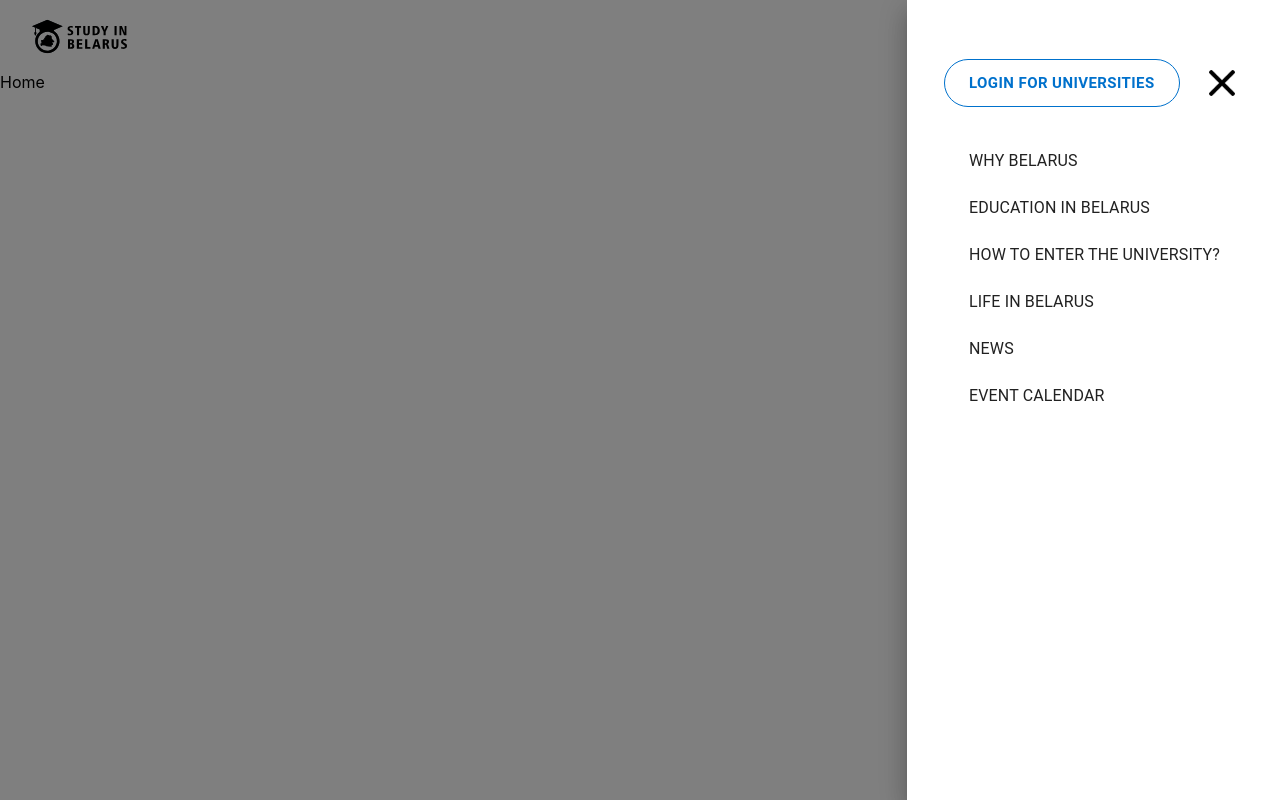
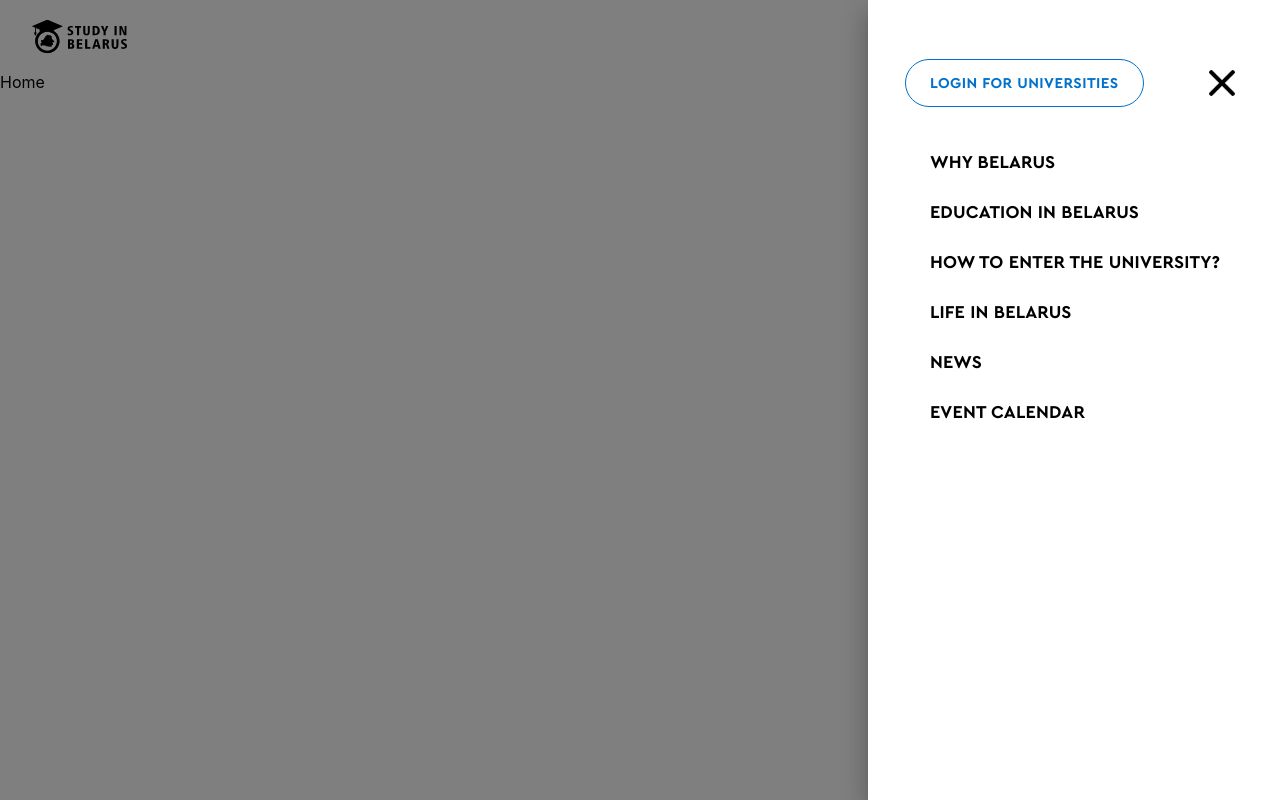
Before and after one commit to MaximFedarau/Study-In-Belarus-Frontend, a React (Create React App) app: page / in a window 1280 px wide. Both pictures are taken after a click on the button 1230 px from the left and 36 px from the top of the page. Built offline with nearby package versions, Linux system fonts and the light colour scheme.

Commit message:
Created Drawer content + set up styling for it

```diff
--- a/src/components/Defaults/Button/Button.styles.tsx
+++ b/src/components/Defaults/Button/Button.styles.tsx
@@ -20,4 +20,5 @@ export const DrawerButton = styled(DefaultButton)({
   lineHeight: '23px',
   textAlign: 'center',
   padding: '0 24px',
+  fontFamily: 'Cera Pro Bold',
 });
--- a/src/components/Defaults/Container/Container.styles.tsx
+++ b/src/components/Defaults/Container/Container.styles.tsx
@@ -27,3 +27,28 @@ export const NavigationButtonsContainer = styled(Container)({
 export const NavigationActionsContainer = styled(Container)({
   gap: '1vw',
 });
+
+export const NavigationDrawerLoginContainer = styled(Container)({
+  marginTop: '59px',
+  justifyContent: 'space-between',
+  alignItems: 'unset',
+});
+
+export const NavigationDrawerItemsListContainer = styled(Container)({
+  flexDirection: 'column',
+  gap: '23px',
+  marginTop: '42px',
+  marginLeft: '25px',
+  marginRight: '26px',
+  alignItems: 'unset',
+});
+
+export const NavigationDrawerLinksContainer = styled(Container)(
+  ({ isSelected }: { isSelected?: boolean }) => ({
+    alignItems: 'unset',
+    flexDirection: 'column',
+    gap: '14px',
+    marginTop: '7px',
+    display: isSelected ? 'flex' : 'none',
+  }),
+);
--- /dev/null
+++ b/src/components/Defaults/Text/Text.styles.tsx
@@ -0,0 +1,29 @@
+//MUI
+import { styled, Typography } from '@mui/material';
+
+//Constants
+import { TRUE_BLUE } from '../../../constants/colors';
+
+export const DefaultText = styled(Typography)({
+  color: 'black',
+  fontSize: '14px',
+});
+
+export const DrawerMainText = styled(DefaultText)(
+  ({ isSelected }: { isSelected?: boolean }) => ({
+    fontFamily: 'Cera Pro Bold',
+    fontSize: '18px',
+    userSelect: 'none',
+    cursor: 'pointer',
+    textTransform: 'uppercase',
+    color: isSelected ? TRUE_BLUE : 'black',
+  }),
+);
+
+export const DrawerText = styled(DefaultText)({
+  userSelect: 'none',
+  fontFamily: 'Cera Pro Light',
+  fontSize: '18px',
+  lineHeight: '23px',
+  maxWidth: '266px',
+});
--- a/src/components/Navigation/Drawer/Drawer.component.tsx
+++ b/src/components/Navigation/Drawer/Drawer.component.tsx
@@ -2,17 +2,19 @@
 import { ReactElement } from 'react';
 
 //Constants
-import { NAVIGATION_DRAWER_ITEMS } from '../../../constants/constants';
 import { NavigationPaperStyle } from '../../Defaults/Drawer/Drawer.styles';
+
+//Components
+import { NavigationDrawerLoginContainer } from '../../Defaults/Container/Container.styles';
+import { DrawerButton } from '../../Defaults/Button/Button.styles';
 import IconButton from '../../Defaults/IconButton/IconButton.component';
 
 //MUI Components
-import { Drawer as MUIDrawer, Typography } from '@mui/material';
-import { DrawerButton } from '../../Defaults/Button/Button.styles';
+import { Drawer as MUIDrawer } from '@mui/material';
 
 //Icons
-// import CloseIcon from '@mui/icons-material/Close';
 import CloseIcon from '../../../assets/images/close.svg';
+import DrawerItemsList from '../DrawerItemsList/DrawerItemsList.component';
 
 //Interface for Props
 interface DrawerProps {
@@ -33,34 +35,13 @@ export default function Drawer({
       open={open}
       onClose={onCloseHandler}
     >
-      <div
-        style={{
-          display: 'flex',
-          flexDirection: 'row',
-          marginTop: '59px',
-          justifyContent: 'space-between',
-          width: '100%',
-        }}
-      >
+      <NavigationDrawerLoginContainer>
         <DrawerButton>login for Universities</DrawerButton>
         <IconButton width={48} height={48} onClickHandler={onCloseHandler}>
           <img src={CloseIcon} />
         </IconButton>
-      </div>
-      <div
-        style={{
-          display: 'flex',
-          flexDirection: 'column',
-          gap: '23px',
-          marginTop: '42px',
-          marginLeft: '25px',
-          marginRight: '26px',
-        }}
-      >
-        {NAVIGATION_DRAWER_ITEMS.map((item) => (
-          <Typography>{item.toLocaleUpperCase()}</Typography>
-        ))}
-      </div>
+      </NavigationDrawerLoginContainer>
+      <DrawerItemsList />
     </MUIDrawer>
   );
 }
--- /dev/null
+++ b/src/components/Navigation/DrawerItem/DrawerItem.component.tsx
@@ -0,0 +1,46 @@
+//Types
+import React, { ReactElement } from 'react';
+
+//Constants
+import { NAVIGATION_DRAWER_ITEMS } from '../../../constants/constants';
+
+//Components
+import { DrawerMainText, DrawerText } from '../../Defaults/Text/Text.styles';
+import { NavigationDrawerLinksContainer } from '../../Defaults/Container/Container.styles';
+
+//React Router
+import { Link } from 'react-router-dom';
+
+//Interface for Props
+interface DrawerItemProps {
+  children: string;
+}
+
+export default function DrawerItem({
+  children,
+}: DrawerItemProps): ReactElement {
+  const [additionalInfoVisibility, setAdditionalInfoVisibility] =
+    React.useState<boolean>(false);
+
+  function onMainTextClickHandler() {
+    setAdditionalInfoVisibility(!additionalInfoVisibility);
+  }
+
+  return (
+    <div>
+      <DrawerMainText
+        isSelected={additionalInfoVisibility}
+        onClick={onMainTextClickHandler}
+      >
+        {children}
+      </DrawerMainText>
+      <NavigationDrawerLinksContainer isSelected={additionalInfoVisibility}>
+        {NAVIGATION_DRAWER_ITEMS[children].map((item) => (
+          <Link to={item.link}>
+            <DrawerText>{item.name}</DrawerText>
+          </Link>
+        ))}
+      </NavigationDrawerLinksContainer>
+    </div>
+  );
+}
--- /dev/null
+++ b/src/components/Navigation/DrawerItemsList/DrawerItemsList.component.tsx
@@ -0,0 +1,19 @@
+//Types
+import { ReactElement } from 'react';
+
+//Constants
+import { NAVIGATION_DRAWER_ITEMS } from '../../../constants/constants';
+
+//Components
+import { NavigationDrawerItemsListContainer } from '../../Defaults/Container/Container.styles';
+import DrawerItem from '../DrawerItem/DrawerItem.component';
+
+export default function DrawerItemsList(): ReactElement {
+  return (
+    <NavigationDrawerItemsListContainer>
+      {Object.keys(NAVIGATION_DRAWER_ITEMS).map((item) => (
+        <DrawerItem key={item}>{item}</DrawerItem>
+      ))}
+    </NavigationDrawerItemsListContainer>
+  );
+}
--- a/src/constants/constants.ts
+++ b/src/constants/constants.ts
@@ -1,10 +1,30 @@
+//Types
+import { NavigatonDrawerItemsInterface } from './types';
+
 export const NAVIGATION_ICON_BUTTON_SIZES = { width: 35, height: 35 };
 
-export const NAVIGATION_DRAWER_ITEMS = [
-  'Why Belarus',
-  'EDUCATION IN BELARUS',
-  'HOW TO ENTER THE UNIVERSITY?',
-  'LIFE IN BELARUS',
-  'NEWS',
-  'EVENT CALENDAR',
-];
+export const NAVIGATION_DRAWER_ITEMS: NavigatonDrawerItemsInterface = {
+  'Why Belarus': [
+    {
+      name: 'Advantages of Studying in Belarus',
+      link: '/advantages',
+    },
+    {
+      name: 'Development of Higher Education in the Republic of Belarus',
+      link: '/',
+    },
+    {
+      name: 'Famous Belarusians',
+      link: '/',
+    },
+    {
+      name: 'Photo and Video',
+      link: '/',
+    },
+  ],
+  'EDUCATION IN BELARUS': [],
+  'HOW TO ENTER THE UNIVERSITY?': [],
+  'LIFE IN BELARUS': [],
+  NEWS: [],
+  'EVENT CALENDAR': [],
+};
--- /dev/null
+++ b/src/constants/types.ts
@@ -0,0 +1,10 @@
+//Interface for Drawer Link Component
+interface DrawerLinkInterface {
+  link: string;
+  name: string;
+}
+
+//Inteface for NAVIGATION_DRAWER_ITEMS
+export interface NavigatonDrawerItemsInterface {
+  [key: string]: DrawerLinkInterface[];
+}
--- a/src/index.css
+++ b/src/index.css
@@ -11,3 +11,18 @@ code {
   font-family: source-code-pro, Menlo, Monaco, Consolas, 'Courier New',
     monospace;
 }
+
+@font-face {
+  font-family: 'Cera Pro Light';
+  src: url("./assets/fonts/CeraPro-Light.ttf");
+}
+
+@font-face {
+  font-family: 'Cera Pro Bold';
+  src: url("./assets/fonts/CeraPro-Bold.ttf");
+}
+
+a {
+  text-decoration: none;
+
+}
```
Also changed, not shown: src/assets/fonts/CeraPro-Bold.ttf (added), src/assets/fonts/CeraPro-Light.ttf (added).
